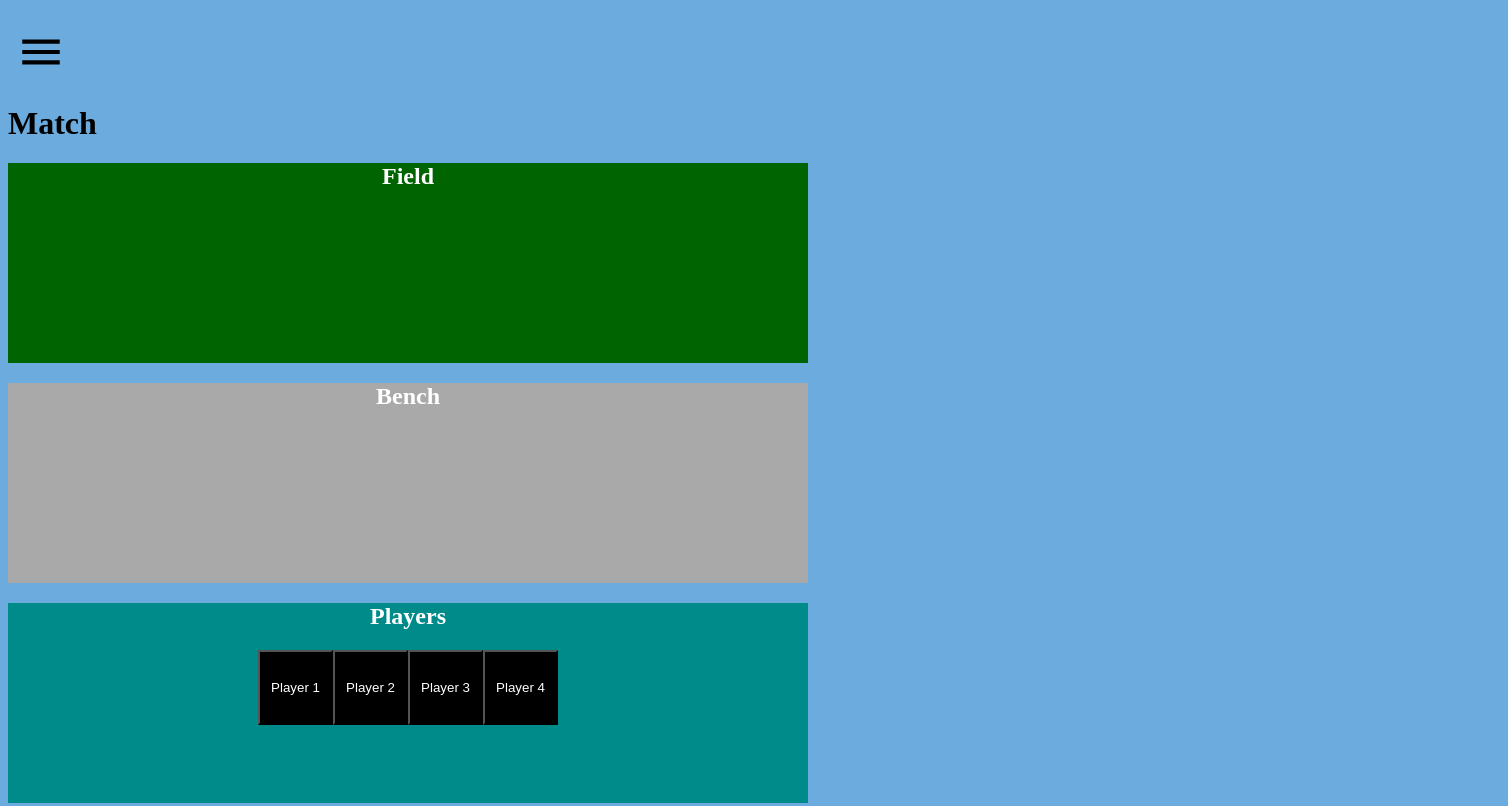
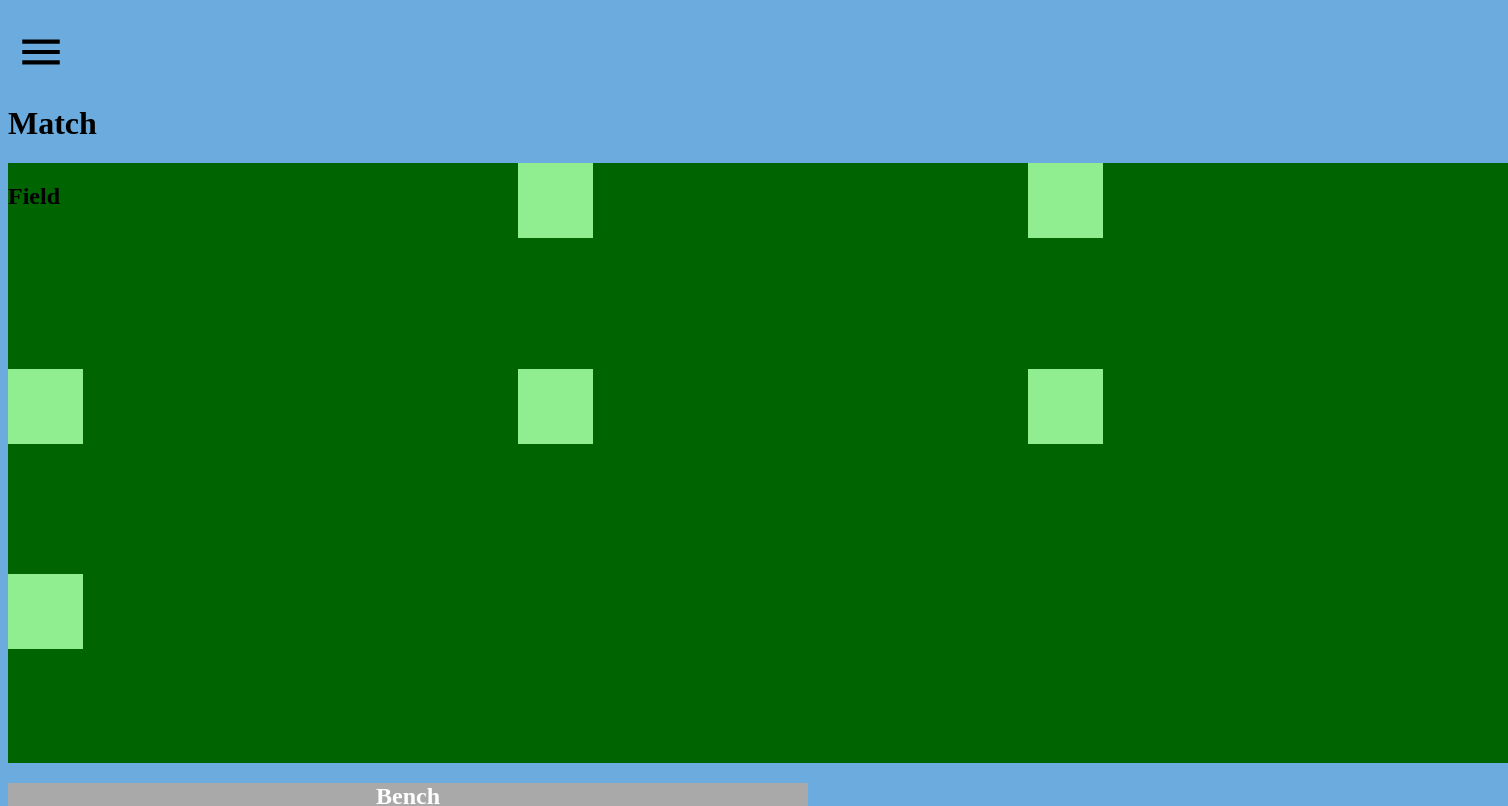
Before and after one commit to JasonP2002/man-city-hackathon-front-end, a React (Create React App) app in the folder hays-hackathon/: page /match in a window 1280 px wide. Shown: the top 806 px of the page, 1508 px wide, since content can reach past the window. Built offline with nearby package versions, Linux system fonts and the light colour scheme.

Commit message:
implemented multiple droppables on fields

```diff
--- a/hays-hackathon/src/Application.css
+++ b/hays-hackathon/src/Application.css
@@ -21,3 +21,17 @@ body{
     background-color: black;
     text-align: center;
 }
+.field {
+    width: 1500px;
+    height: 600px;
+    background-color: darkgreen;
+
+    display: grid;
+    grid-template-columns: repeat(3, 500px);
+    column-gap: 10px;
+    row-gap: 1em;
+}
+.position {
+    width: 75px;
+    height: 75px;
+}
--- a/hays-hackathon/src/components/matchpage/Field.jsx
+++ b/hays-hackathon/src/components/matchpage/Field.jsx
@@ -1,16 +1,14 @@
-import {useDroppable} from '@dnd-kit/core';
+import Position from '../matchpage/Position';
+
+const positions = ["0", "1", "2", "3", "4", "5"]
 
 const Field = (props) => {
-  const {isOver, setNodeRef} = useDroppable({
-    id: props.id,
-  });
-  const style = {
-    backgroundColor: isOver ? 'red' : 'darkgreen',
-  };
-
   return (
-    <div className="droppable field" ref={setNodeRef} style={style}>
-      {props.children}
+    <div className="field">
+      <h2>Field</h2>
+      {positions.map(
+        (index) => <Position key={"position-"+positions[index]} id={"position-"+positions[index]} players={props.players} dropZones={props.dropZones} />
+      )}
     </div>
   );
 };
--- /dev/null
+++ b/hays-hackathon/src/components/matchpage/Position.jsx
@@ -0,0 +1,17 @@
+import {useDroppable} from '@dnd-kit/core';
+
+const Position = (props) => {
+  const {isOver, setNodeRef} = useDroppable({
+    id: props.id,
+  });
+  const style = {
+    backgroundColor: isOver ? 'red' : 'lightgreen',
+  };
+
+  return (
+    <div className={"droppable position "+props.id} ref={setNodeRef} style={style}>
+      {props.players.filter((_, i) => props.dropZones[i] === props.id)}
+    </div>
+  );
+};
+export default Position;
--- a/hays-hackathon/src/components/pages/MatchPage.jsx
+++ b/hays-hackathon/src/components/pages/MatchPage.jsx
@@ -36,10 +36,33 @@ const MatchPage = (props) => {
   function handleDragEnd(event) {
     const {over, active} = event;
     if (over && active) { //If draggable dropped into droppable
+
+      let newDropZones = dropZones
+      //Check if player dropped over a position
+      const droppable = (over.id).split('-')
+
+      if (droppable[0] === 'position') {
+        const positionFill = checkPositions(droppable[1])
+        //If position is already filled, send player in position back to available droppable
+        if (positionFill !== -1) {
+          newDropZones = dropZones.slice(0, positionFill).concat(['avail-droppable'].concat(dropZones.slice(positionFill+1, dropZones.length)))
+        }
+      }
+
       const index = parseInt((active.id).split(':')[1]); //Get id of draggable
       //Change dropzone for dropped draggable
-      setDropZones(dropZones.slice(0, index).concat([over.id].concat(dropZones.slice(index+1, dropZones.length))));
+      setDropZones(newDropZones.slice(0, index).concat([over.id].concat(newDropZones.slice(index+1, newDropZones.length))));
     }
+  }
+
+  //Checks if certain position is already filled
+  const checkPositions= (positionid) => {
+    for (let i = 0; i < dropZones.length; i++) {
+      if (dropZones[i].split('-')[1] === positionid) {
+        return i;
+      }
+    }
+    return -1;
   }
 
   return (
@@ -49,12 +72,9 @@ const MatchPage = (props) => {
         <DndContext onDragEnd={handleDragEnd} >
           <h1>Match</h1>
 
-          <Field key='field-droppable' id='field-droppable'>
-            <h2>Field</h2>
-            {players.filter((_, i) => dropZones[i] === 'field-droppable')}
-          </Field>
+          <Field key='field-droppable' id='field-droppable' players={players} dropZones={dropZones} />
 
-          <Bench key='bench-droppable' id='bench-droppable'>
+          <Bench key='bench-droppable' id='bench-droppable' >
             <h2>Bench</h2>
             {players.filter((_, i) => dropZones[i] === 'bench-droppable')}
           </Bench>
```
